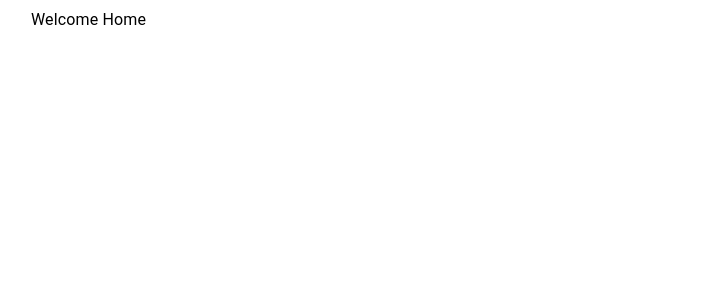
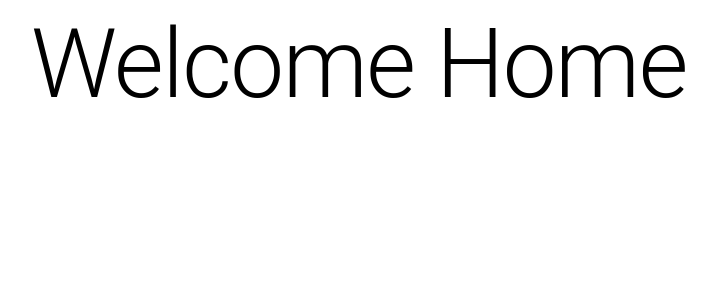
Before and after one commit to HishamAlmannai/nextjs-shop-backend, a Next.js app: page / in a window 1280 px wide. Shown: the top 300 px of the page, without its empty margins (1-717 px from the left). Built offline with nearby package versions, Linux system fonts and the light colour scheme.

Commit message:
Connect email

```diff
--- a/pages/index.js
+++ b/pages/index.js
@@ -6,7 +6,7 @@ export default function Home() {
       <Container maxWidth="xl">
         <Grid container spacing={4}>
           <Grid item xs={12}>
-            <Typography varaint="h1">Welcome Home</Typography>
+            <Typography variant="h1">Welcome Home</Typography>
           </Grid>
         </Grid>
       </Container>
```
